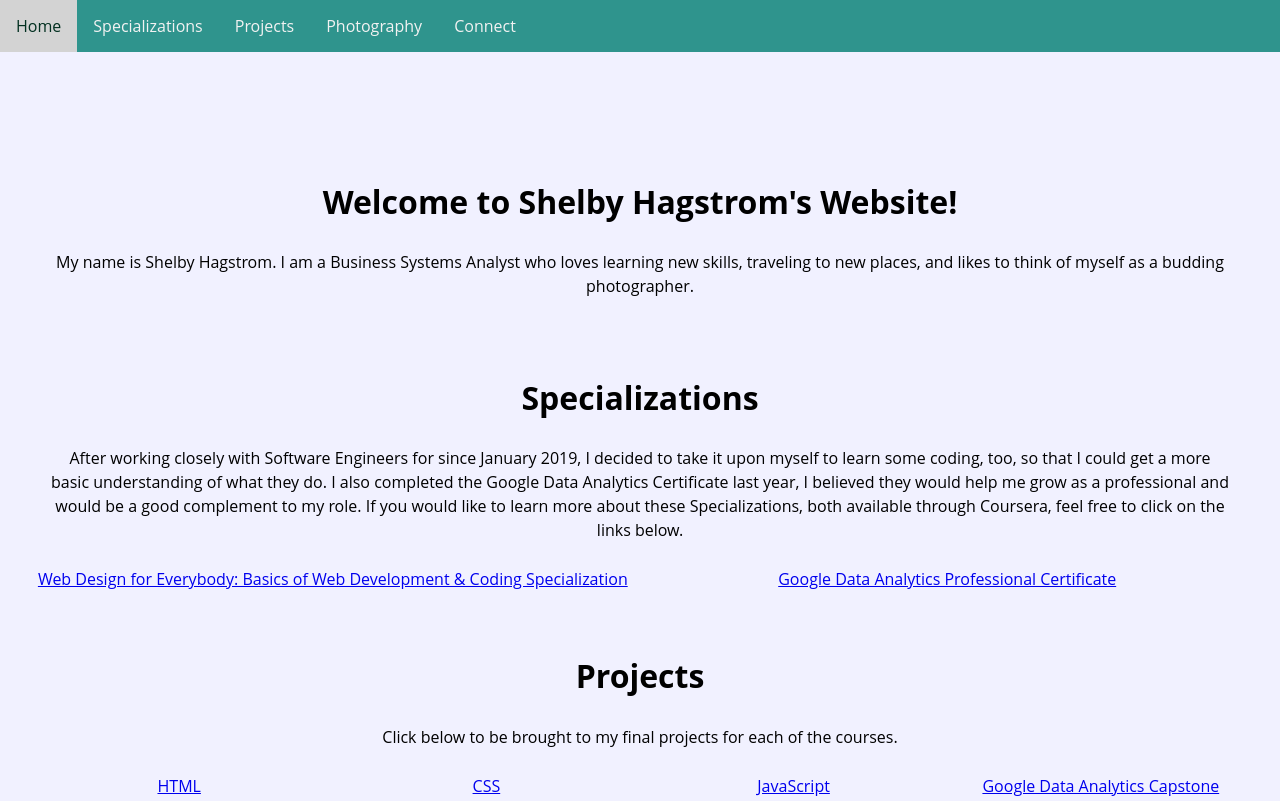
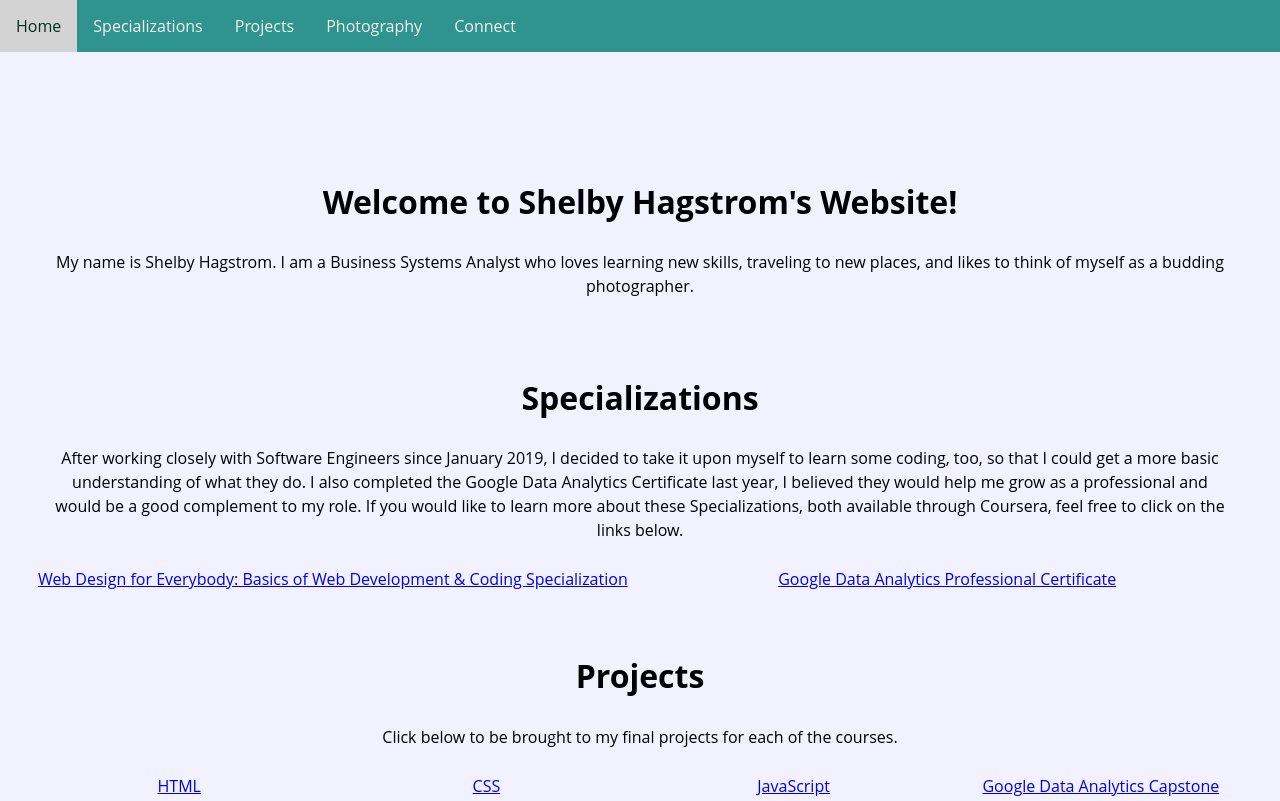
Before and after one commit to shelby-hagstrom/shelby-hagstrom.github.io, a plain HTML site: page index.html in a window 1280 px wide. Shown: the top 801 px of the page. Drawn offline with Linux system fonts and the light colour scheme.

Commit message:
minor change to verbiage in the Specializations section

```diff
--- a/index.html
+++ b/index.html
@@ -30,7 +30,7 @@
     </div>
     <div id="specializations">
       <h1>Specializations</h1>
-      <p>After working closely with Software Engineers for since January 2019, I decided to take it upon myself to learn some coding, too, so that I could get a more basic understanding of what they do. I also completed the Google Data Analytics Certificate last year, I believed they would help me grow as a professional and would be a good complement to my role. If you would like to learn more about these Specializations, both available through Coursera, feel free to click on the links below.</p>
+      <p>After working closely with Software Engineers since January 2019, I decided to take it upon myself to learn some coding, too, so that I could get a more basic understanding of what they do. I also completed the Google Data Analytics Certificate last year, I believed they would help me grow as a professional and would be a good complement to my role. If you would like to learn more about these Specializations, both available through Coursera, feel free to click on the links below.</p>
         <ul class="specializations-group">
           <li><a href="https://www.coursera.org/specializations/web-design?" target="_blank">Web Design for Everybody: Basics of Web Development & Coding Specialization</a></li>
           <li><a href="https://www.coursera.org/professional-certificates/google-data-analytics" target="_blank">Google Data Analytics Professional Certificate</a></li>
```
